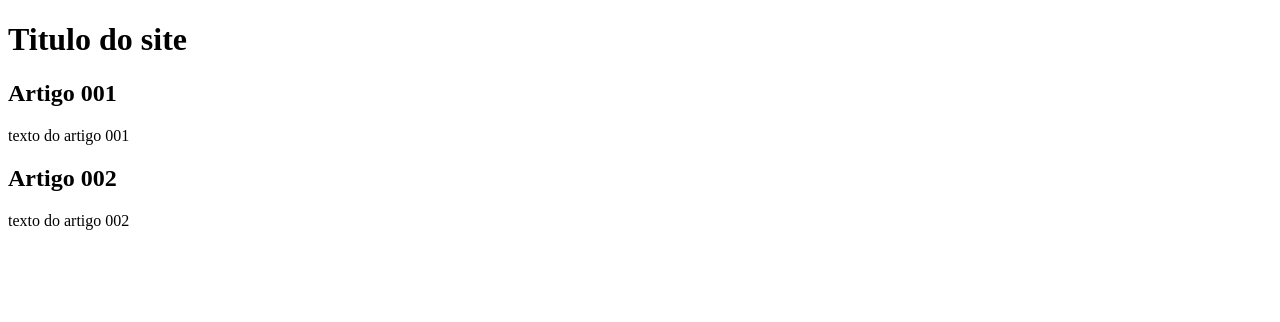
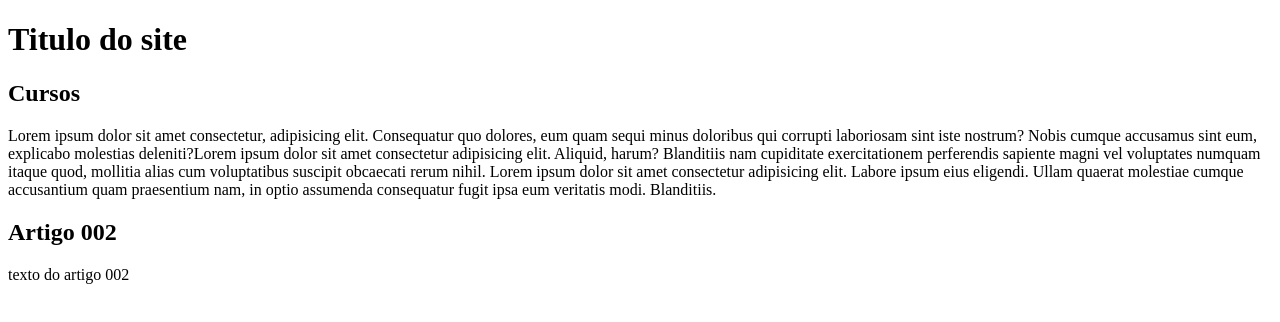
Before and after one commit to nnDaniel/projeto-site, a plain HTML site: page index.html in a window 1280 px wide. Drawn offline with Linux system fonts and the light colour scheme.

Commit message:
add conteudo

```diff
--- a/index.html
+++ b/index.html
@@ -15,8 +15,8 @@
     </header>
 
     <article>
-        <h2>Artigo 001</h2>
-        <p>texto do artigo 001</p>
+        <h2>Cursos</h2>
+        <p><div class="4">Lorem ipsum dolor sit amet consectetur, adipisicing elit. Consequatur quo dolores, eum quam sequi minus doloribus qui corrupti laboriosam sint iste nostrum? Nobis cumque accusamus sint eum, explicabo molestias deleniti?Lorem ipsum dolor sit amet consectetur adipisicing elit. Aliquid, harum? Blanditiis nam cupiditate exercitationem perferendis sapiente magni vel voluptates numquam itaque quod, mollitia alias cum voluptatibus suscipit obcaecati rerum nihil. Lorem ipsum dolor sit amet consectetur adipisicing elit. Labore ipsum eius eligendi. Ullam quaerat molestiae cumque accusantium quam praesentium nam, in optio assumenda consequatur fugit ipsa eum veritatis modi. Blanditiis.</div></p>
     </article>
 
     <article>
```
